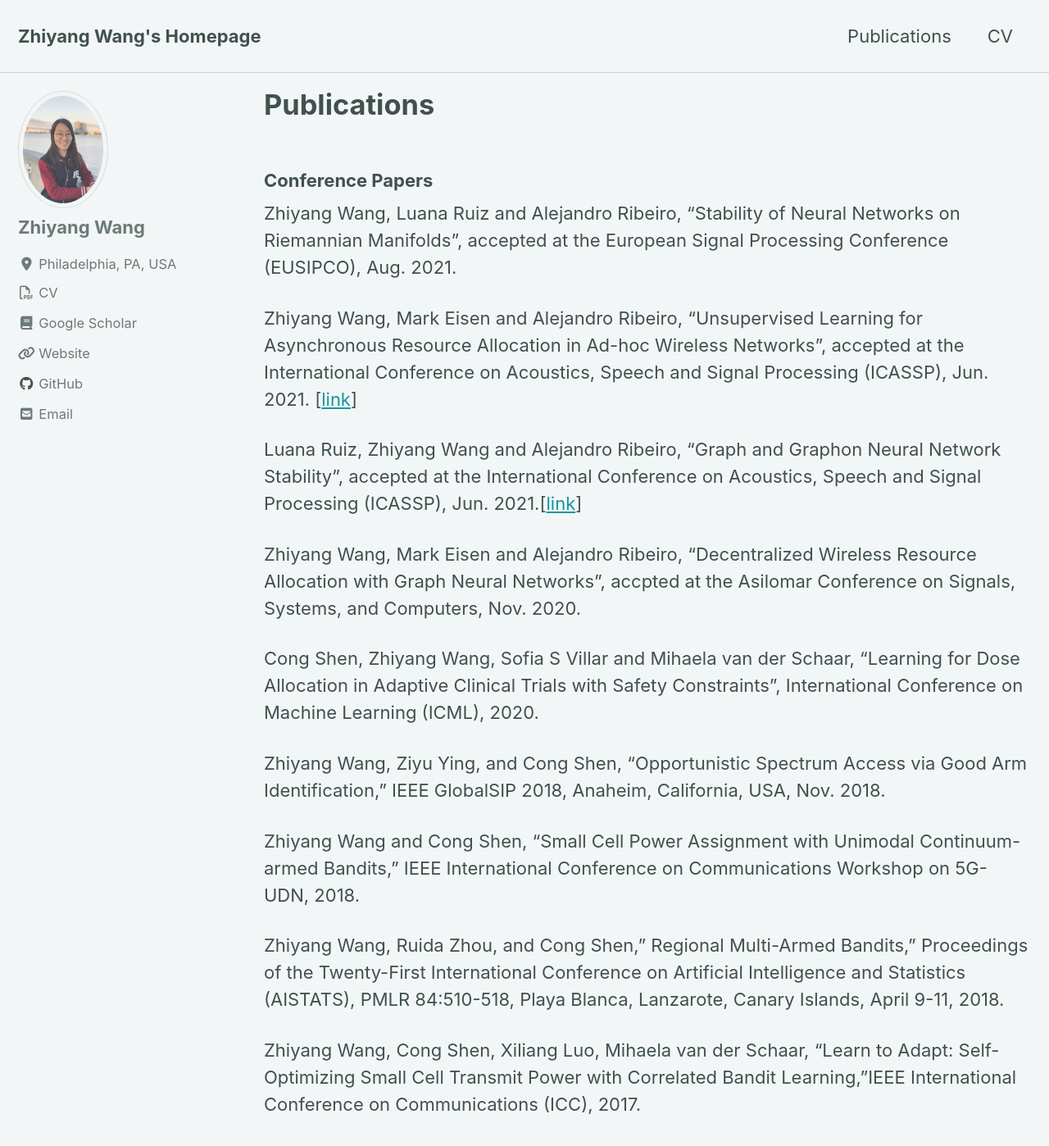
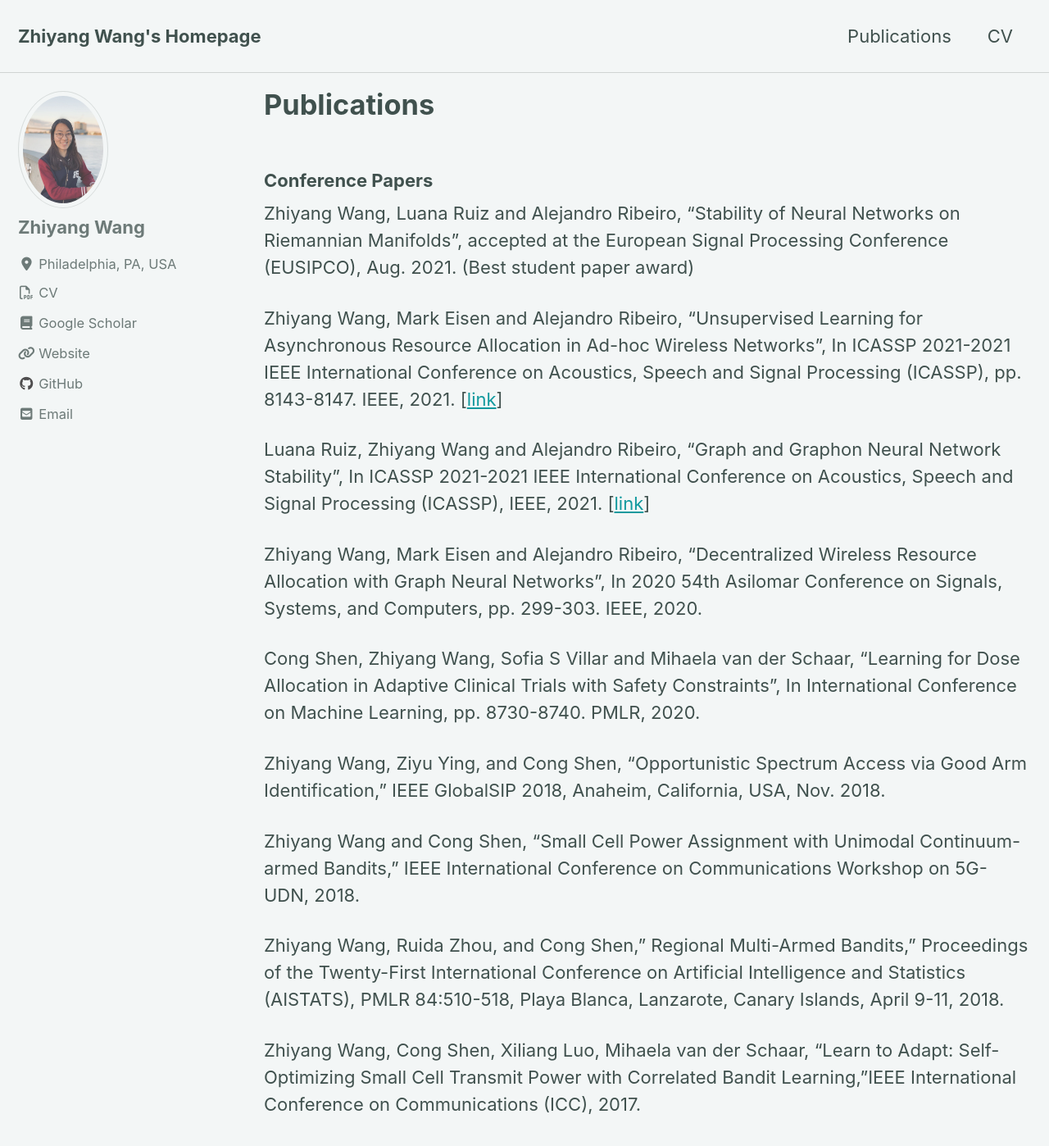
Before and after one commit to Zhiyang43/zhiyang43.github.io, a Jekyll site: the page built from _pages/publications.md, in a window 1280 px wide and 1400 px high. Shown: the whole window at 82% size. Built offline with Jekyll 4.4.1, drawn with Linux system fonts in a browser that asks for light colours; cached includes are drawn as plain includes; nearby versions of some CDN libraries.

Commit message:
Update publications.md

```diff
--- a/_pages/publications.md
+++ b/_pages/publications.md
@@ -10,15 +10,15 @@ author_profile: true
 
 ### Conference Papers
 
-Zhiyang Wang, Luana Ruiz and Alejandro Ribeiro, "Stability of Neural Networks on Riemannian Manifolds", accepted at the European Signal Processing Conference (EUSIPCO), Aug. 2021.
+Zhiyang Wang, Luana Ruiz and Alejandro Ribeiro, "Stability of Neural Networks on Riemannian Manifolds", accepted at the European Signal Processing Conference (EUSIPCO), Aug. 2021. (Best student paper award)
 
-Zhiyang Wang, Mark Eisen and  Alejandro Ribeiro, "Unsupervised Learning for Asynchronous Resource Allocation in Ad-hoc Wireless Networks", accepted at the International Conference on Acoustics, Speech and Signal Processing (ICASSP), Jun. 2021. [[link](/Papers/unsupervised-icassp21.pdf)]<br>
+Zhiyang Wang, Mark Eisen and  Alejandro Ribeiro, "Unsupervised Learning for Asynchronous Resource Allocation in Ad-hoc Wireless Networks", In ICASSP 2021-2021 IEEE International Conference on Acoustics, Speech and Signal Processing (ICASSP), pp. 8143-8147. IEEE, 2021. [[link](/Papers/unsupervised-icassp21.pdf)]<br>
 
-Luana Ruiz, Zhiyang Wang and Alejandro Ribeiro, "Graph and Graphon Neural Network Stability", accepted at the International Conference on Acoustics, Speech and Signal Processing (ICASSP),  Jun. 2021.[[link](/Papers/graphon-stability.pdf)]<br>
+Luana Ruiz, Zhiyang Wang and Alejandro Ribeiro, "Graph and Graphon Neural Network Stability", In ICASSP 2021-2021 IEEE International Conference on Acoustics, Speech and Signal Processing (ICASSP), IEEE, 2021. [[link](/Papers/graphon-stability.pdf)]<br>
 
-Zhiyang Wang, Mark Eisen and  Alejandro Ribeiro, "Decentralized Wireless Resource Allocation with Graph Neural Networks", accpted at the Asilomar Conference on Signals, Systems, and Computers, Nov. 2020.<br>
+Zhiyang Wang, Mark Eisen and  Alejandro Ribeiro, "Decentralized Wireless Resource Allocation with Graph Neural Networks", In 2020 54th Asilomar Conference on Signals, Systems, and Computers, pp. 299-303. IEEE, 2020.<br>
 
-Cong Shen, Zhiyang Wang, Sofia S Villar and Mihaela van der Schaar, "Learning for Dose Allocation in Adaptive Clinical Trials with Safety Constraints", International Conference on Machine Learning (ICML), 2020.<br>
+Cong Shen, Zhiyang Wang, Sofia S Villar and Mihaela van der Schaar, "Learning for Dose Allocation in Adaptive Clinical Trials with Safety Constraints", In International Conference on Machine Learning, pp. 8730-8740. PMLR, 2020.<br>
 
 Zhiyang Wang, Ziyu Ying, and Cong Shen, "Opportunistic Spectrum Access via Good Arm Identification," IEEE GlobalSIP 2018, Anaheim, California, USA, Nov. 2018.<br>
 
```
